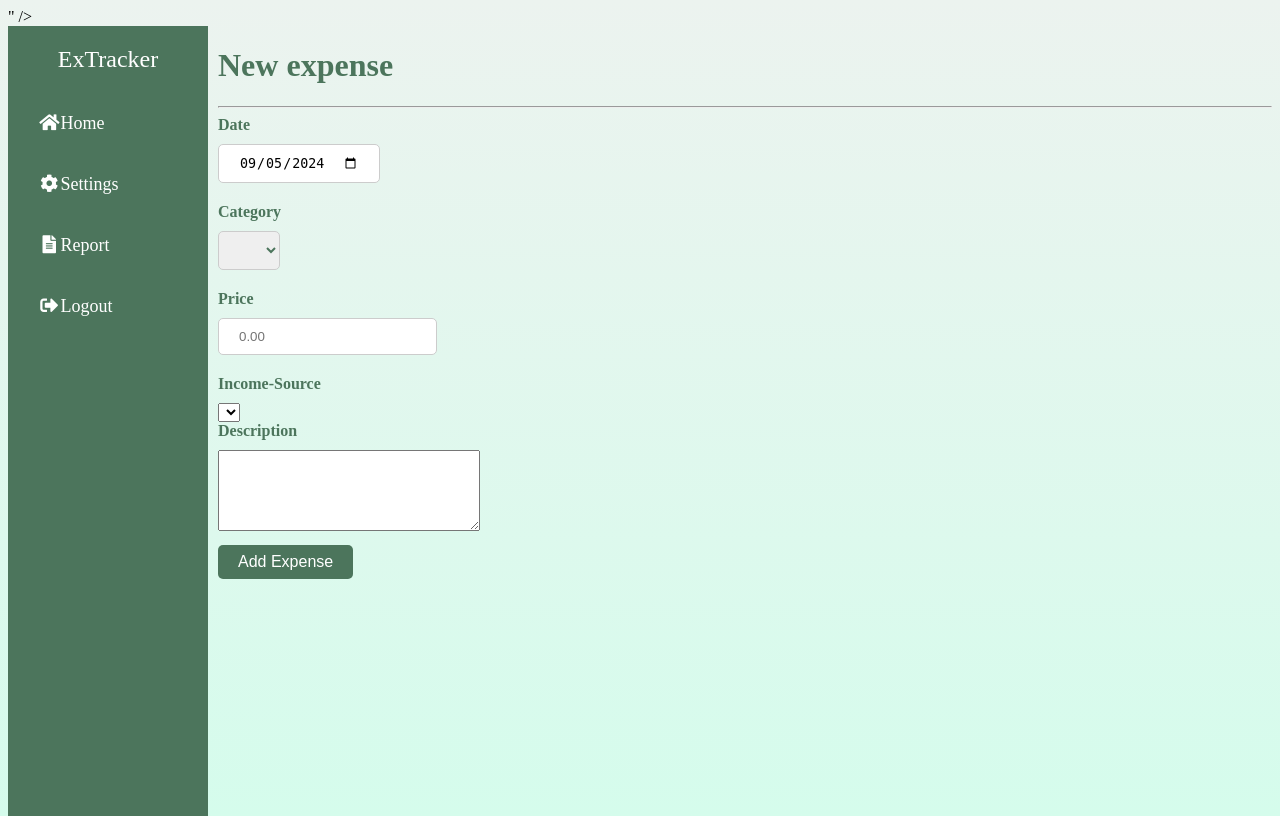
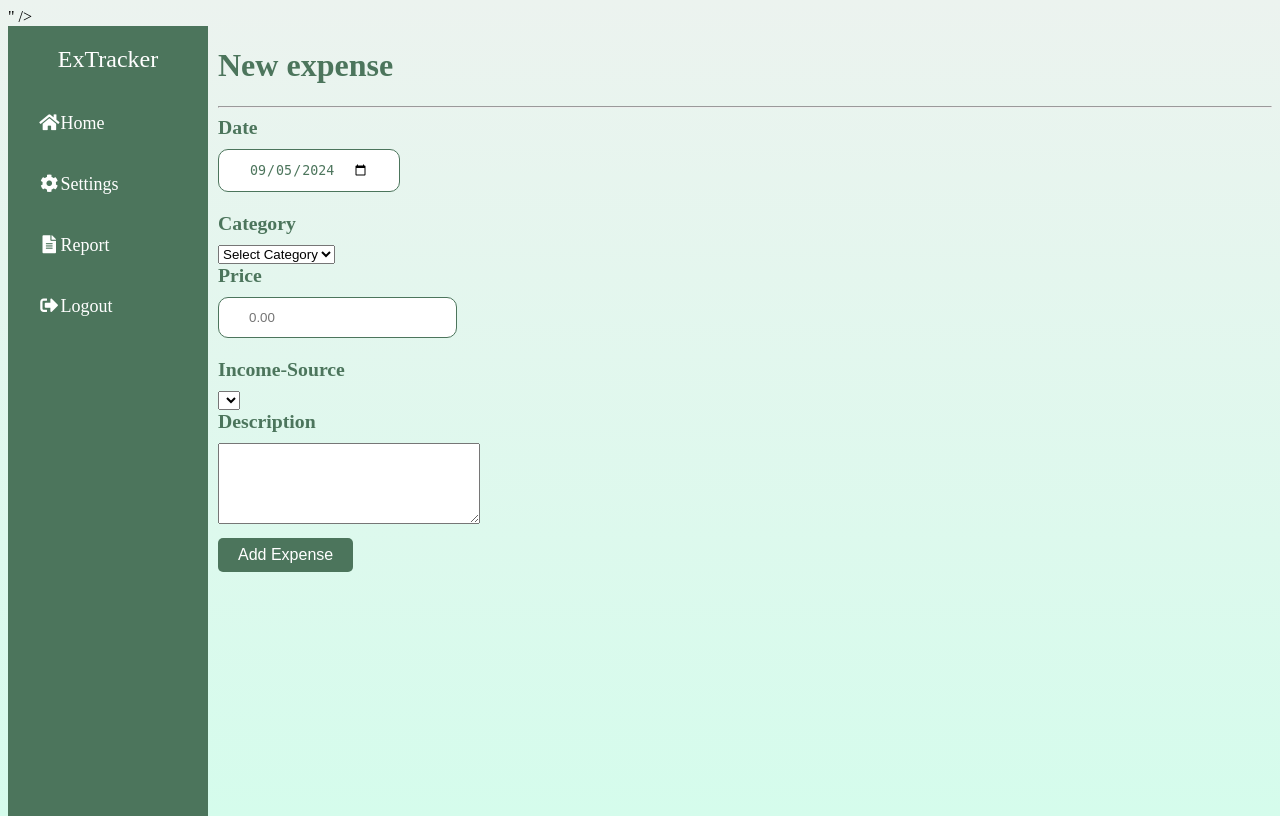
Before and after one commit to patience1000/ExpenseTracker, a Django app: page /expense/ in a window 1280 px wide. Run offline with Django 5.2, Linux system fonts and the light colour scheme; lists and menus that the app fills with data are empty.

Commit message:
debugging the dropdowns

```diff
--- a/Trackerapp/static/CSS/expense.css
+++ b/Trackerapp/static/CSS/expense.css
@@ -60,17 +60,19 @@ h1 {
     display: block;
     margin-bottom: 10px;
     color: #4c755c;
-    font-size: 1em;
+    font-size: 1.235em;
     font-weight: 600;
 }
 #expense-form input{
-    padding: 10px 20px;
+    padding: 12px 30px;
     margin-bottom: 20px;
-    border: 1px solid #ccc;
-    border-radius: 5px;
+    border: 1px solid #4c755c;
+    border-radius: 10px;
+    color: #4c755c;
 }
 #expense-item input{
     padding: 30px 20px;
+    color: #4c755c;
 }
 #category{
     color: #4c755c;
@@ -92,6 +94,14 @@ h1 {
     margin-top: 10px;
     display: block;
 }
-#submit :hover{
+#submit:hover{
     opacity: 0.8;
 }
+@media (max-width: 768px) {
+    .sidenav{
+     display: none;
+    }
+    #expense{
+        margin-left: 0px;
+    }
+ }
--- a/Trackerapp/static/js/expense.js
+++ b/Trackerapp/static/js/expense.js
@@ -58,50 +58,40 @@ form.addEventListener('submit', async (e) => {
     }
 
     // Make the POST request with the (possibly refreshed) token
-    fetch("/api/categories/", {
+    function fetchCategories() {
+        fetch('/api/categories/', {
             method: 'GET',
             headers: {
                 'Content-Type': 'application/json',
                 'Authorization': `Bearer ${token}`,
             },
         })
-    .then(response => response.json())
-    .then(data => {
-        const categoryOption = document.getElementById('category');
-        data.forEach(Category => {
-            const option = document.createElement('option');
-            option.value = Category.id;
-            option.text = Category.name;
-            categoryOption.appendChild(option)
-        })
-    })
-
-    fetch("/api/income/", {
-        method: 'GET',
-        headers: {
-            'Content-Type': 'application/json',
-            'Authorization': `Bearer ${token}`,
-        },
-    })
-    .then(response => response.json())
-    .then(data => {
-        console.log(data  )
-        const incomeOption = document.getElementById('income');
-        data.forEach(Income => {
-            const option = document.createElement('option')
-            option.value = Income.id
-            option.text = Income.source;
-            incomeOption.appendChild(option)
-        })
-    })
-    .then((response) => {
+        .then(response => {
             if (!response.ok) {
-            throw new Error('Failed to save expense');
+                throw new Error(`Error: ${response.statusText}`);
             }
             return response.json();
         })
-    .then((data) => {
-        console.log('Expense saved successfully!', data);
+        .then(categories => {
+            populateDropdown(categories);
         })
-    .catch((error) => console.error(error));
+        .catch(error => {
+            console.error('Error fetching categories:', error);
         });
+    }
+
+    function populateDropdown(categories) {
+        const dropdown = document.getElementById('categoryDropdown');
+        dropdown.innerHTML = '<option value="">Select Category</option>';  // Clear existing options
+
+        categories.forEach(category => {
+            const option = document.createElement('option');
+            option.value = category.id;
+            option.text = category.name;
+            dropdown.add(option);
+        });
+    }
+    // Call fetchCategories when the page loads
+    window.onload = fetchCategories;
+
+});
--- a/Trackerapp/templates/Trackerapp/expense.html
+++ b/Trackerapp/templates/Trackerapp/expense.html
@@ -32,7 +32,9 @@
             <input id="dateInput" type="date" name="date">
 
             <label for="category">Category</label>
-            <select id="category" ></select>
+            <select id="categoryDropdown" name="category" >
+                <option value="">Select Category</option>
+            </select>
 
             <label for="price">Price</label>
             <input id="price" type="number" required placeholder="0.00" step="0.01">
--- a/Trackerapp/urls.py
+++ b/Trackerapp/urls.py
@@ -1,9 +1,9 @@
 from django.urls import path, include
 from rest_framework.routers import DefaultRouter
-from .views import IncomeCategoryViewSet, ExpenseCategoryViewSet, UserViewSet, Login, Dashboard,AddExpense,get_user_expense, CurrentUserView
+from .views import IncomeCategoryViewSet, ExpenseCategoryViewSet,ExpenseViewSet, UserViewSet, Login, Dashboard,AddExpense,get_user_expense, CurrentUserView
 
 router = DefaultRouter()
-router.register(r'categories', ExpenseCategoryViewSet, basename='category')
+router.register(r'categories', ExpenseViewSet, basename='category')
 router.register(r'income',IncomeCategoryViewSet, basename='income')
 router.register(r'users',UserViewSet, basename='user')
 # router.register(r'expenses',ExpenseViewSet, basename='expenses')
--- a/Trackerapp/views.py
+++ b/Trackerapp/views.py
@@ -13,14 +13,14 @@ from rest_framework.views import APIView
 
 # Create your views here.
 class ExpenseViewSet(viewsets.ModelViewSet):
-    queryset = ExpenseCategory.objects.all()
+    queryset = Expense.objects.all()
     serializer_class = ExpenseSerializer
     permission_classes = [IsAuthenticated, IsOwnerOrReadOnly]
     def get_queryset(self):
         return  self.queryset.filter(user=self.request.user)
 
 class ExpenseCategoryViewSet(viewsets.ModelViewSet):
-    queryset = Expense.objects.all()
+    queryset = ExpenseCategory.objects.all()
     serializer_class = ExpenseSerializer
     permission_classes = [IsAuthenticated, IsOwnerOrReadOnly]
     def get_queryset(self):
```
Also changed, not shown: Trackerapp/serializers.py (+0 -7 lines). Lines whose indentation alone changed are shown as unchanged.
